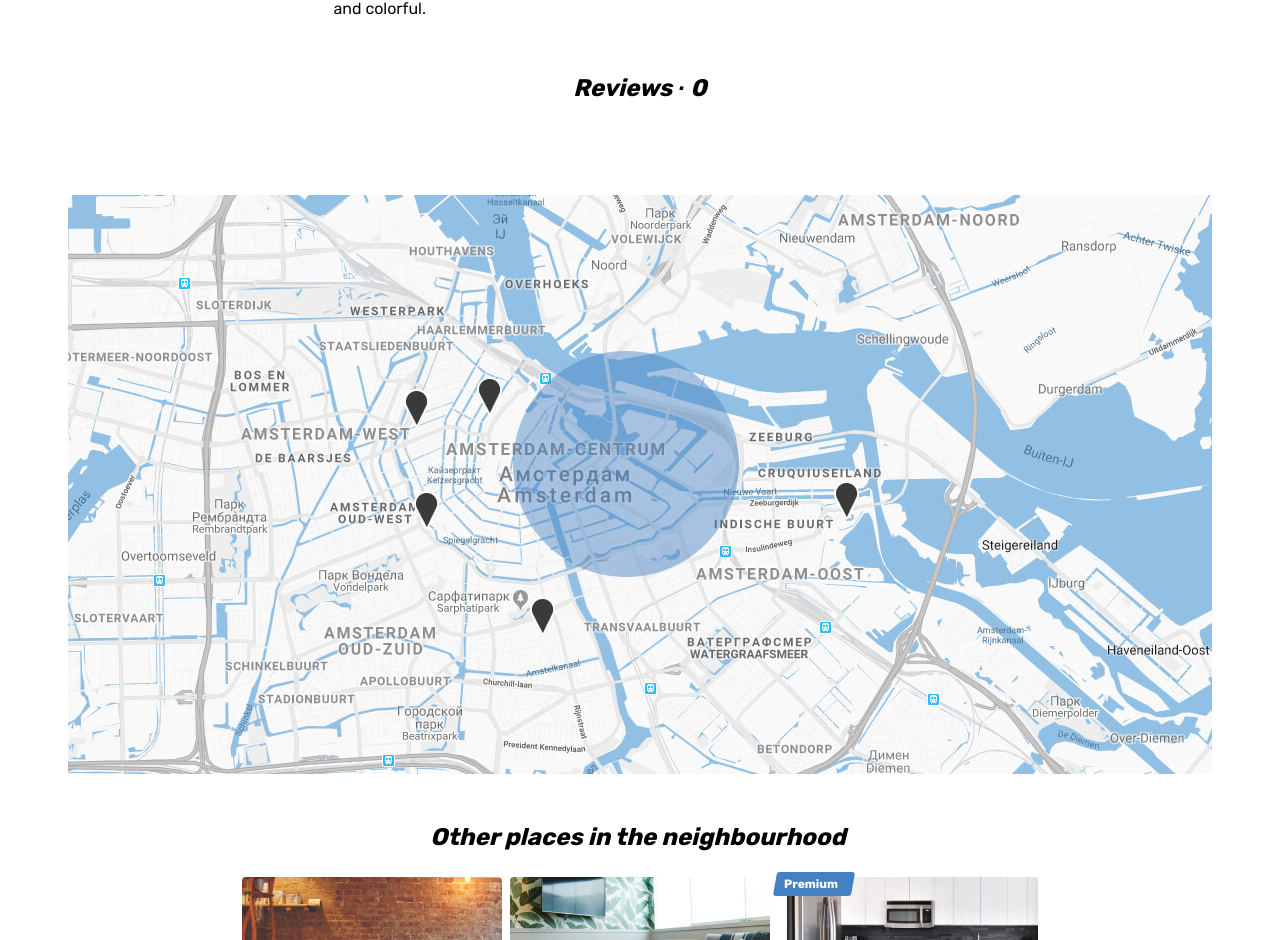
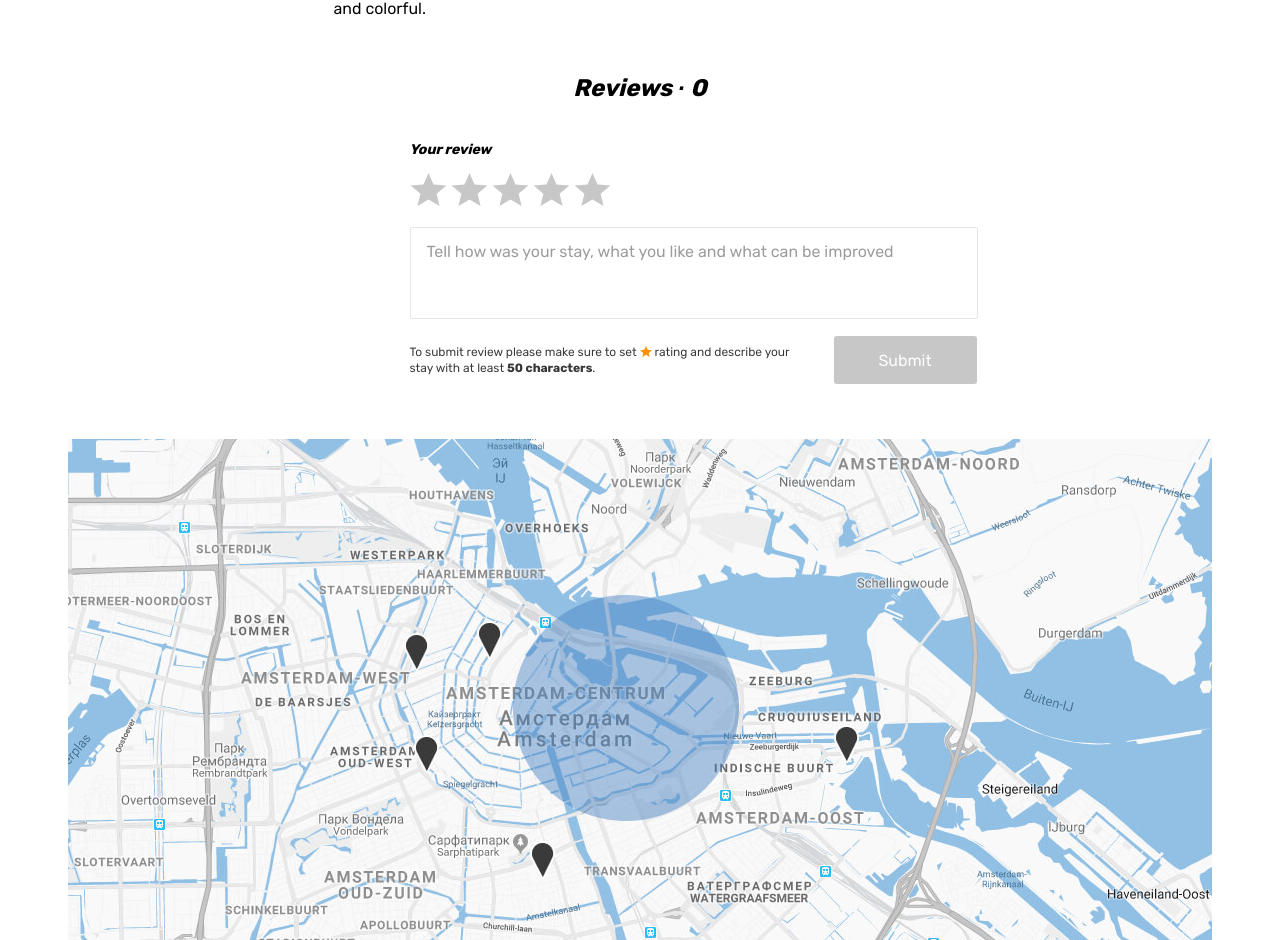
Before and after one commit to htmlacademy-react/2242685-six-cities-3, a React (Vite) app: page /offer/445d3be5-69a6-4c9c-ab1c-b46ce0e78763 in a window 1280 px wide. Shown: the part 1312-2252 px from the top of the page. Built offline with nearby package versions, Linux system fonts and the light colour scheme.

Commit message:
Небольшие доработки

```diff
--- a/src/components/app/app.tsx
+++ b/src/components/app/app.tsx
@@ -16,7 +16,6 @@ type AppProps = {
 }
 
 function App({placesCount, offers, isAuth}: AppProps) {
-  // const isAuth = currentAuthStatus === AuthStatus.Auth;
   return (
     <BrowserRouter>
       <Routes>
--- a/src/components/private-route/private-route.tsx
+++ b/src/components/private-route/private-route.tsx
@@ -1,5 +1,5 @@
 import { ReactNode } from 'react';
-import {Navigate} from 'react-router-dom';
+import { Navigate } from 'react-router-dom';
 import { Page } from '../../const';
 
 type PrivateRouteProps = {
--- a/src/index.tsx
+++ b/src/index.tsx
@@ -5,7 +5,7 @@ import { PLACES_COUNT } from './const';
 import { offers } from './mocks/offers';
 import { AuthStatus } from './const';
 
-const currentAuthStatus = AuthStatus.NoAuth;
+const currentAuthStatus = AuthStatus.Auth;
 
 const root = ReactDOM.createRoot(
   document.getElementById('root') as HTMLElement
--- a/src/pages/offer/offer.tsx
+++ b/src/pages/offer/offer.tsx
@@ -3,12 +3,12 @@ import { Offers } from '../../types/offer';
 import { percentsRating } from '../../utils/utils';
 import Reviews from './reviews';
 
+const OFFER_IMGS_COUNT = 6;
+
 type OfferProps = {
   offers: Offers;
   isAuth: boolean;
 }
-
-const OFFER_IMGS_COUNT = 6;
 
 function Offer({offers, isAuth}: OfferProps) {
   const params = useParams();
@@ -27,7 +27,7 @@ function Offer({offers, isAuth}: OfferProps) {
               <div key={index} className="offer__image-wrapper">
                 <img
                   className="offer__image"
-                  src={offer.previewImage}
+                  src={offer.previewImage} // заменить на реальные данные
                   alt="Photo studio"
                 />
               </div>
--- a/src/pages/offer/reviews-form.tsx
+++ b/src/pages/offer/reviews-form.tsx
@@ -1,19 +1,19 @@
 import { useState, ReactEventHandler } from 'react';
 
-type Star = {
+type Rating = {
   defaultValue: number;
   id: string;
   title: string;
 }
 
-type StarItemProps = {
-  star: Star;
+type RatingItemProps = {
+  rating: Rating;
   onStarClick: ReactEventHandler;
 }
 
 type TChangeHandler = ReactEventHandler<HTMLInputElement | HTMLTextAreaElement>;
 
-const Stars: Star[] = [
+const RATINGS: Rating[] = [
   {
     defaultValue: 5,
     id: '5-stars',
@@ -41,21 +41,21 @@ const Stars: Star[] = [
   },
 ];
 
-function StarItem ({star, onStarClick}: StarItemProps) {
+function RatingItem ({rating, onStarClick}: RatingItemProps) {
   return (
     <>
       <input
         className="form__rating-input visually-hidden"
         name="rating"
-        defaultValue={star.defaultValue}
-        id={star.id}
+        defaultValue={rating.defaultValue}
+        id={rating.id}
         type="radio"
         onChange={onStarClick}
       />
       <label
-        htmlFor={star.id}
+        htmlFor={rating.id}
         className="reviews__rating-label form__rating-label"
-        title={star.title}
+        title={rating.title}
       >
         <svg className="form__star-image" width={37} height={33}>
           <use xlinkHref="#icon-star" />
@@ -81,8 +81,8 @@ Your review
       </label>
       <div className="reviews__rating-form form__rating">
 
-        {Stars.map((star) => (
-          <StarItem key={star.defaultValue} star={star} onStarClick={handleReviewChange}/>
+        {RATINGS.map((rating) => (
+          <RatingItem key={rating.defaultValue} rating={rating} onStarClick={handleReviewChange}/>
         ))}
 
       </div>
@@ -104,7 +104,7 @@ your stay with at least{' '}
         <button
           className="reviews__submit form__submit button"
           type="submit"
-          disabled={review.rating === 0 || review.review.length < 50}
+          disabled={review.rating === 0 || review.review.length < 50 || review.review.length > 300}
         >
 Submit
         </button>
--- a/src/pages/offer/reviews.tsx
+++ b/src/pages/offer/reviews.tsx
@@ -3,6 +3,8 @@ import { Comment, Comments } from '../../types/comment';
 import { percentsRating } from '../../utils/utils';
 import dayjs from 'dayjs';
 import ReviewsForm from './reviews-form';
+
+const MAX_COMMENTS = 10;
 
 type ReviewsProps = {
   offerId: string;
@@ -60,11 +62,14 @@ function ReviewsItem ({comment}: ReviewsItemProps) {
 
 function Reviews ({offerId, isAuth}: ReviewsProps) {
   const offerComments: Comments = comments.filter((comment) => comment.id === offerId);
-  // const isAuth = currentAuthStatus === AuthStatus.Auth;
+  const reviewsAmount = offerComments.length;
+  offerComments.sort((a, b) => new Date(b.date).getTime() - new Date(a.date).getTime());
+  offerComments.slice(0, MAX_COMMENTS);
+
   return (
     <section className="offer__reviews reviews">
       <h2 className="reviews__title">
-      Reviews · <span className="reviews__amount">{offerComments.length}</span>
+      Reviews · <span className="reviews__amount">{reviewsAmount}</span>
       </h2>
       <ul className="reviews__list">
         {offerComments.map((comment) => (
```
